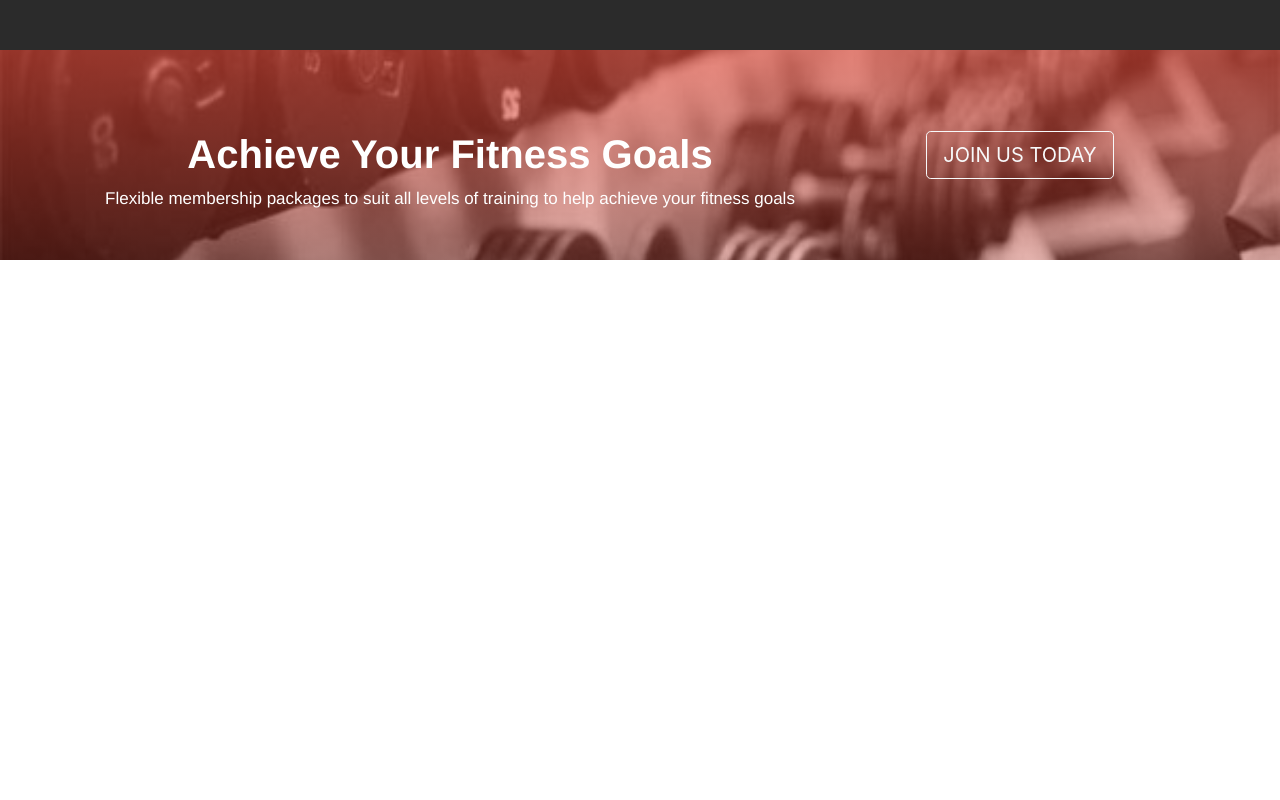
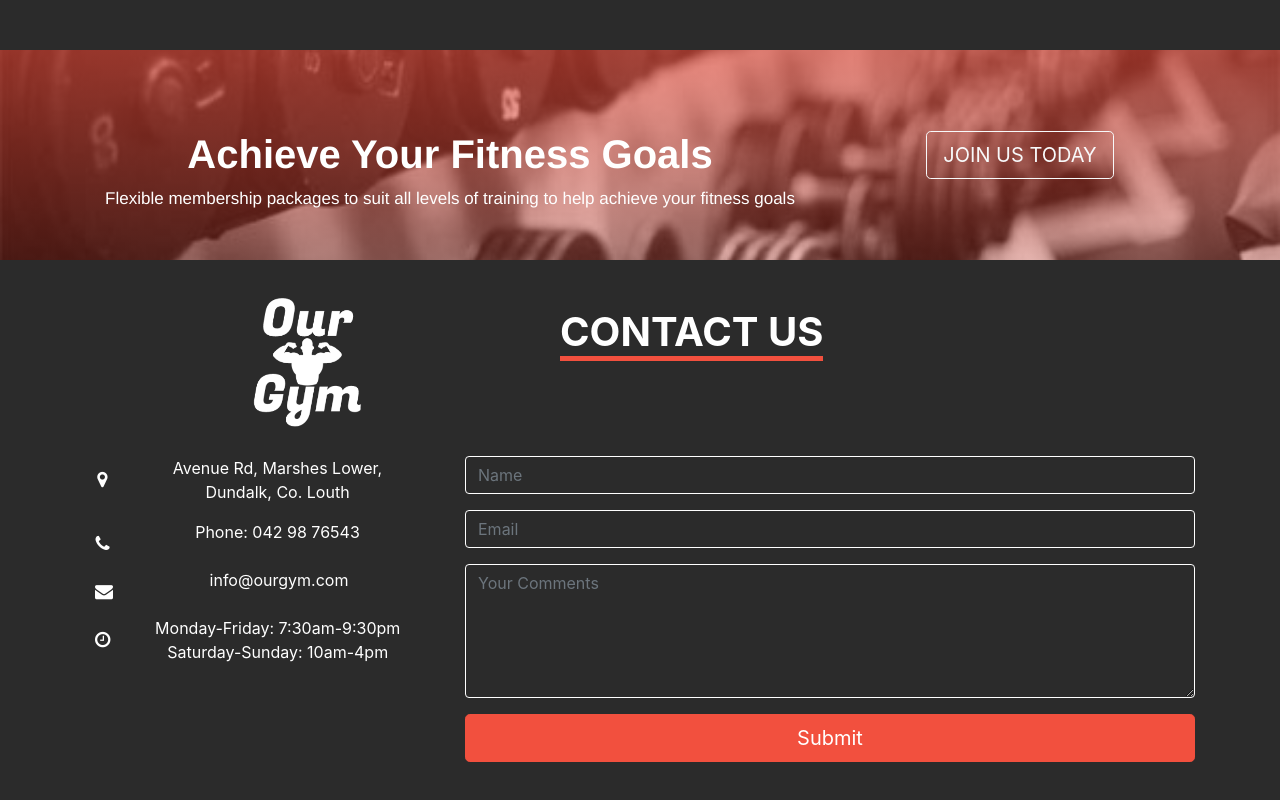
Before and after one commit to Asare12/MyReactApp, a React (Create React App) app: page / in a window 1280 px wide. Shown: the part 2761-3561 px from the top of the page. Before the commit the page ends 3021 px from the top, so only its background shows below. Built offline with nearby package versions, Linux system fonts and the light colour scheme.

Commit message:
Added contact section

```diff
--- a/src/App.css
+++ b/src/App.css
@@ -44,6 +44,9 @@
     url(./images/blur-gym.jpg) center no-repeat;
   background-size: cover;
   padding: 2em;
+}
+.contact {
+  background-color: #2b2b2b;
 }
 
 .heading {
@@ -107,6 +110,62 @@ span {
   border-radius: 4px;
 }
 
+input[type="text"] {
+  border: 1px solid white;
+  background-color: transparent;
+  color: white;
+}
+input[type="text"]:focus {
+  background-color: transparent;
+  color: white;
+}
+input[type="email"] {
+  border: 1px solid white;
+  background-color: transparent;
+  color: white;
+}
+input[type="email"]:focus {
+  background-color: transparent;
+  color: white;
+}
+textarea[type="text"] {
+  border: 1px solid white;
+  background-color: transparent;
+  color: white;
+}
+textarea[type="text"]:focus {
+  background-color: transparent;
+  color: white;
+}
+.btn-danger {
+  background-color: #f2503e;
+  border-color: #f2503e;
+}
+.btn-danger:hover {
+  background-color: #f2503e;
+  border-color: #f2503e;
+}
+ul {
+  list-style-type: none;
+  margin: 0;
+  padding: 0;
+}
+.contact-list {
+  display: table;
+  width: 100%;
+  color: white;
+}
+.contact-list .fa {
+  display: table-cell;
+  width: 35px;
+  font-size: 18px;
+  line-height: 28px;
+  vertical-align: top;
+}
+.contact-info {
+  display: table-cell;
+}
+
 @keyframes App-logo-spin {
   from {
     transform: rotate(0deg);
--- a/src/App.js
+++ b/src/App.js
@@ -6,6 +6,7 @@ import About from "./components/about";
 import Service from "./components/service";
 import Team from "./components/team";
 import Membership from "./components/membership";
+import Contact from "./components/contact";
 
 function App() {
   return (
@@ -26,6 +27,9 @@ function App() {
       <div className="membership">
         <Membership />
       </div>
+      <div className="contact">
+        <Contact />
+      </div>
     </div>
   );
 }
--- /dev/null
+++ b/src/components/contact.js
@@ -0,0 +1,100 @@
+import React from "react";
+import Container from "react-bootstrap/Container";
+import Row from "react-bootstrap/Row";
+import Col from "react-bootstrap/Col";
+import Form from "react-bootstrap/Form";
+
+export default class Contact extends React.Component {
+  render() {
+    return (
+      <Container>
+        <Row>
+          <Col md="5">
+            <img
+              src={require("../images/OurGymLogo.png")}
+              style={{ width: "70%", height: "auto" }}
+              alt="Our Gym Logo"
+            />
+          </Col>
+          <Col md="auto">
+            <h1 className="my-5 heading">CONTACT US</h1>
+          </Col>
+        </Row>
+
+        <Row>
+          <Col md="4">
+            <ul>
+              <li>
+                <div class="contact-list">
+                  <i class="fa fa-map-marker"></i>
+                  <div class="contact-info">
+                    <p>
+                      Avenue Rd, Marshes Lower,
+                      <br /> Dundalk, Co. Louth
+                    </p>
+                  </div>
+                </div>
+              </li>
+              <li>
+                <div class="contact-list">
+                  <i class="fa fa-phone"></i>
+                  <div class="contact-info">
+                    <p>Phone: 042 98 76543</p>
+                  </div>
+                </div>
+              </li>
+              <li>
+                <div class="contact-list">
+                  <i class="fa fa-envelope"></i>
+                  <div class="contact-info">
+                    <p>info@ourgym.com</p>
+                  </div>
+                </div>
+              </li>
+              <li>
+                <div class="contact-list">
+                  <i class="fa fa-clock-o"></i>
+                  <div class="contact-info">
+                    <p>
+                      Monday-Friday: 7:30am-9:30pm
+                      <br />
+                      Saturday-Sunday: 10am-4pm
+                    </p>
+                  </div>
+                </div>
+              </li>
+            </ul>
+          </Col>
+
+          <Col md="8" className="mb-5">
+            <Form>
+              <Form.Group>
+                <input type="text" class="form-control " placeholder="Name" />
+              </Form.Group>
+
+              <Form.Group>
+                <input type="email" class="form-control" placeholder="Email" />
+              </Form.Group>
+
+              <Form.Group>
+                <textarea
+                  type="text"
+                  placeholder="Your Comments"
+                  id="message"
+                  cols="20"
+                  rows="5"
+                  class="form-control"
+                  required=""
+                  data-error="Please enter your comments"
+                ></textarea>
+              </Form.Group>
+              <button type="button" class="btn btn-danger btn-lg btn-block">
+                Submit
+              </button>
+            </Form>
+          </Col>
+        </Row>
+      </Container>
+    );
+  }
+}
```
